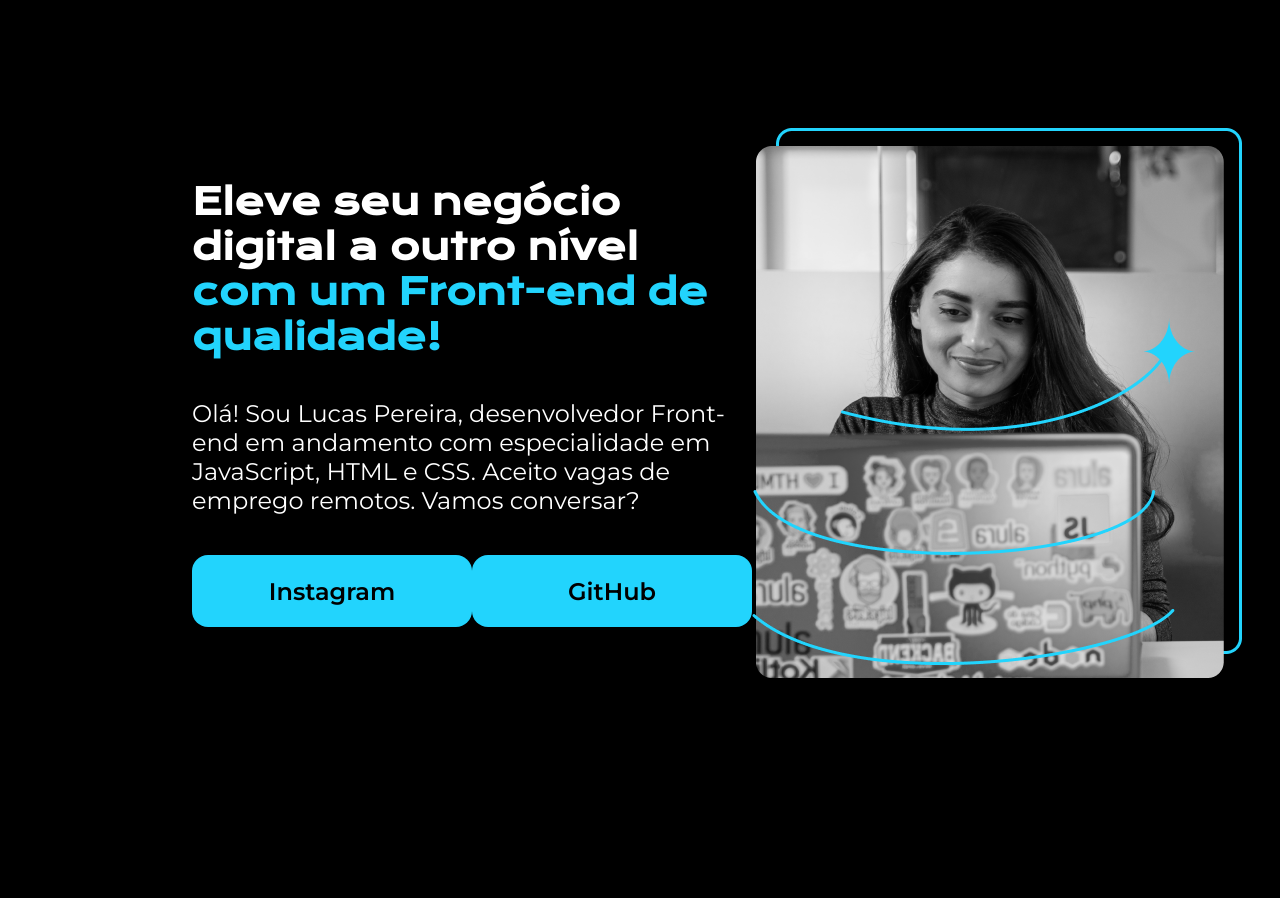
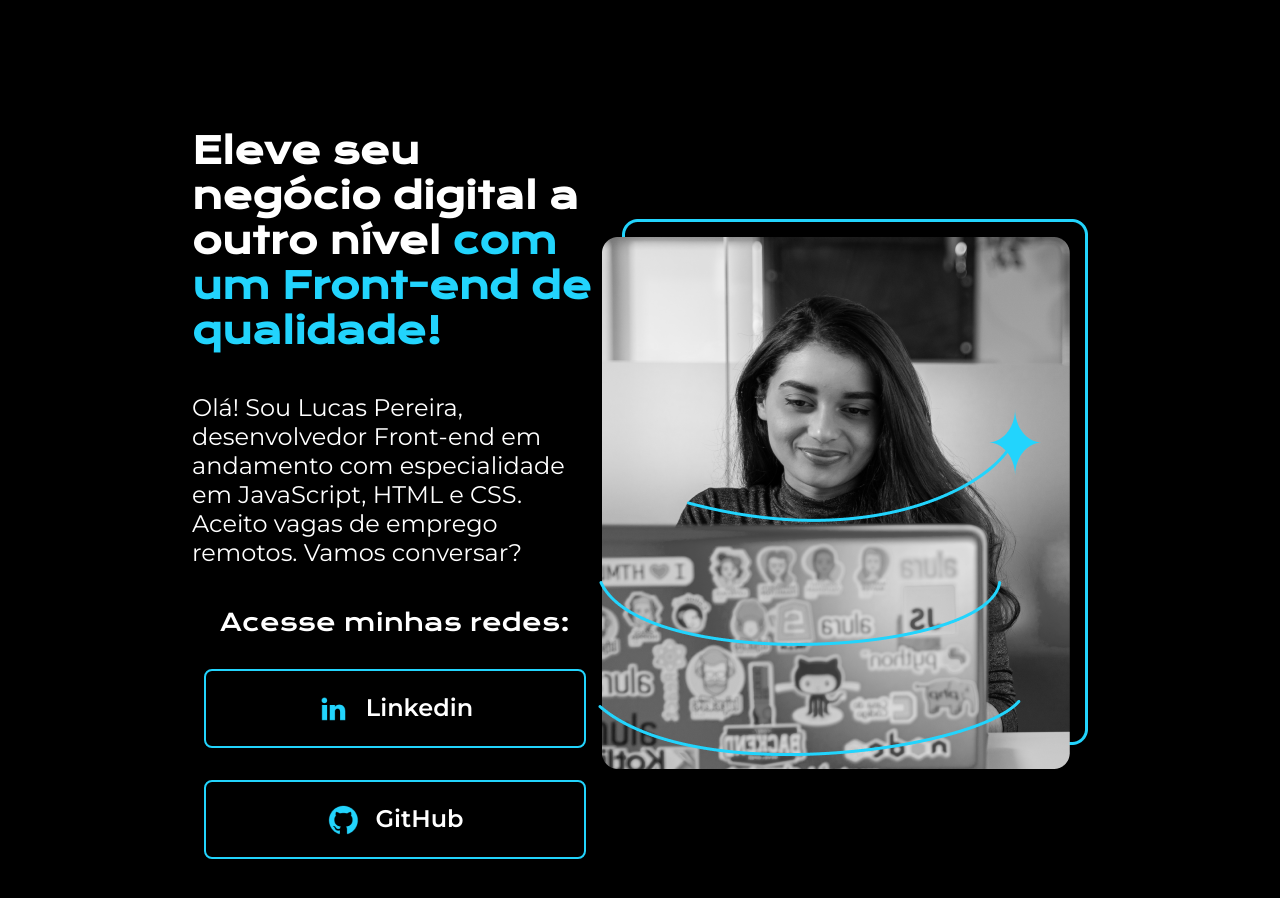
Before and after one commit to lupesii/Curso-HTML5-CSS3-Guanabara, a plain HTML site: page alura-exercicios/index.html in a window 1280 px wide. Drawn offline with nearby package versions, Linux system fonts and the light colour scheme.

Commit message:
Estilizando os botões

```diff
--- a/alura-exercicios/index.html
+++ b/alura-exercicios/index.html
@@ -19,8 +19,15 @@
             <p class="principal__conteudo__texto">Olá! Sou Lucas Pereira, desenvolvedor Front-end em andamento com especialidade em JavaScript, HTML e CSS. Aceito vagas de emprego remotos. Vamos conversar?</p>
 
             <div class="principal__conteudo__links">
-                <a class="principal__conteudo__links__ancora" href="https://www.instagram.com/_lupesi/" target="_blank">Instagram</a>
-                <a class="principal__conteudo__links__ancora" href="https://github.com/lupesii" target="_blank">GitHub</a>
+                <h2 class="principal__conteudo__links__subtitulo">Acesse minhas redes:</h2>
+                <a class="principal__conteudo__links__ancora" href=# target="_blank">
+                    <img src="assets/linkedin.png" alt="Logo linkedin">
+                    Linkedin
+                </a>
+                <a class="principal__conteudo__links__ancora" href="https://github.com/lupesii" target="_blank">
+                    <img src="assets/github.png" alt="Logo Github">
+                    GitHub
+                </a>
             </div>
 
         </section>
--- a/alura-exercicios/style.css
+++ b/alura-exercicios/style.css
@@ -44,18 +44,34 @@ body{
 
 .principal__conteudo__links{
     display: flex;
+    flex-direction: column;
     justify-content: space-between;
+    align-items: center;
+    gap: 32px;
+}
+
+.principal__conteudo__links__subtitulo{
+    font: normal 400 24px "Krona One";
 }
 
 .principal__conteudo__links__ancora{
-    width: 280px;
+    /* Display flex */
+    display: flex;
+    justify-content: center;
+    gap: 16px;
+    /* Tamanho */
+    width: 378px;
     padding: 21.5px 0;
-    border-radius: 16px;
-    background-color: #22D4FD;
+    /* Fonte e borda */
+    font: normal 600 24px "Montserrat", sans-serif;
+    color: white;
+    text-decoration: none;
     text-align: center;
-    font-size: 24px;
-    font-weight: 600;
-    color: black;
-    text-decoration: none;
-    font-family: "Montserrat", sans-serif;
+    border: 2px solid #22D4FD;
+    border-radius: 8px;
 }
+
+.principal__conteudo__links__ancora:hover{
+    background-color: #272727;
+    color: #22D4FD;
+}
```
Also changed, not shown: alura-exercicios/assets/github.png (added), alura-exercicios/assets/linkedin.png (added), alura-exercicios/assets/twitch.png (added), alura-exercicios/assets/twitter.png (added).
